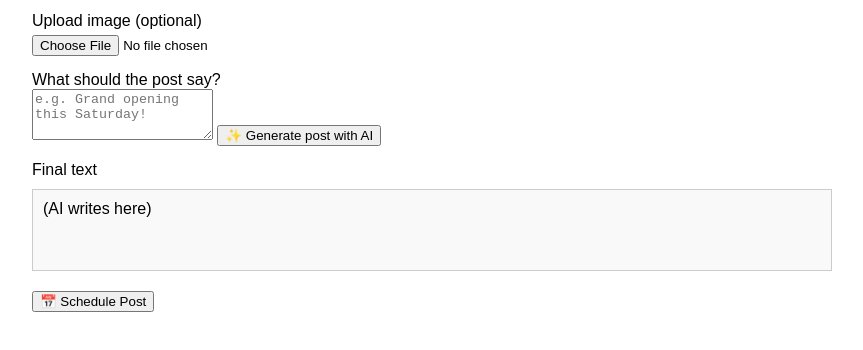
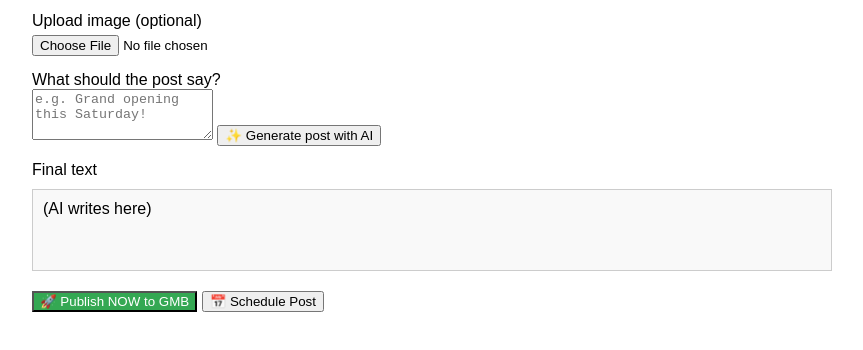
Before and after one commit to malludigitalnomad101-arch/gmb-scheduler-app, a plain HTML site: page dashboard.html in a window 1280 px wide. Shown: the part 142-492 px from the top of the page, without its empty margins (208-1071 px from the left). Drawn offline with Linux system fonts and the light colour scheme.

Commit message:
Update dashboard.html

```diff
--- a/dashboard.html
+++ b/dashboard.html
@@ -26,6 +26,8 @@
   <label>Final text</label>
   <div id="aiOutput" contenteditable="true">(AI writes here)</div>
 
+  <button onclick="publishNow()" style="margin-top:20px;background:#34A853;color:white">🚀 Publish NOW to GMB</button>
+
   <button onclick="schedulePost()" style="margin-top:20px">📅 Schedule Post</button>
 
   <script>
@@ -44,5 +46,13 @@
         .then(r=>r.json()).then(d=>alert(d.msg||'Scheduled!'));
     }
   </script>
+  <script>
+  async function publishNow(){
+    const text = document.getElementById('aiOutput').innerText;
+    const res = await fetch('/api/publish',{method:'POST',headers:{'Content-Type':'application/json'},body:JSON.stringify({text})});
+    const json = await res.json();
+    alert(json.msg || json.error);
+  }
+</script>
 </body>
 </html>
```
